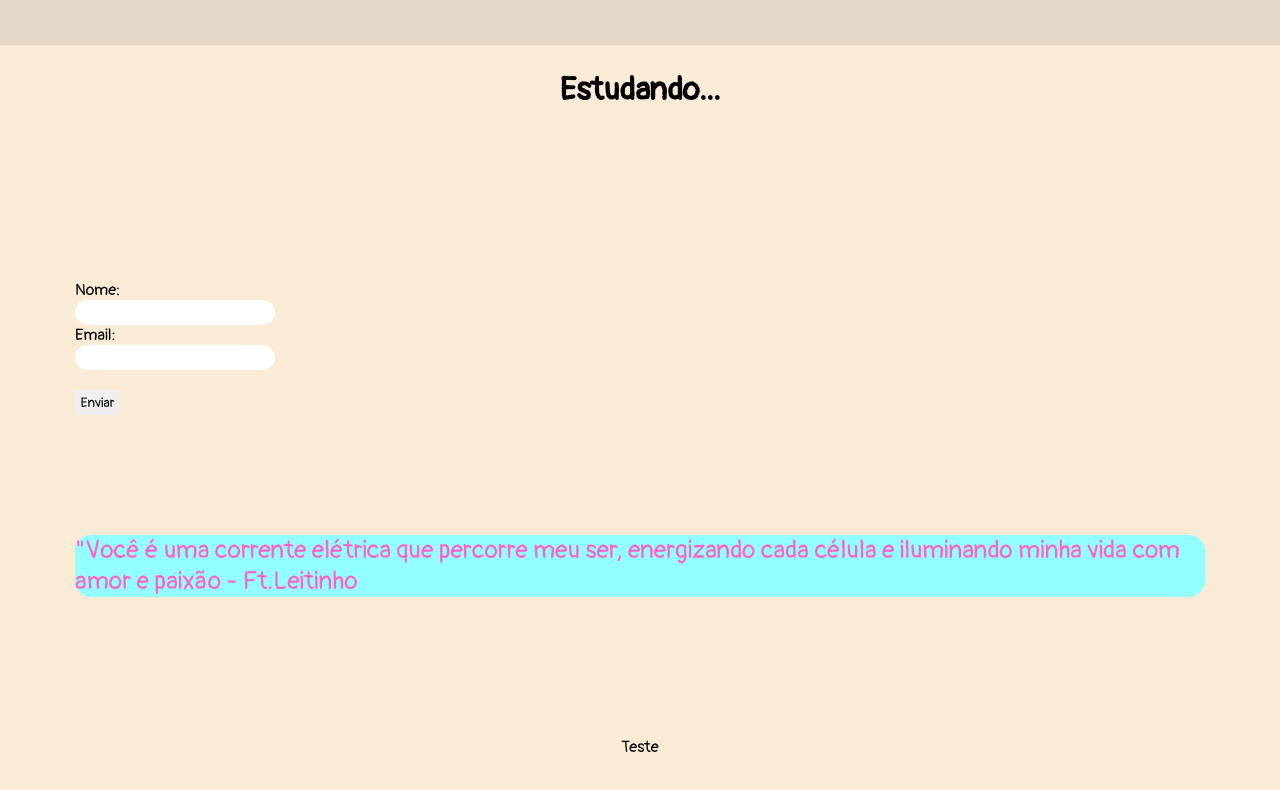
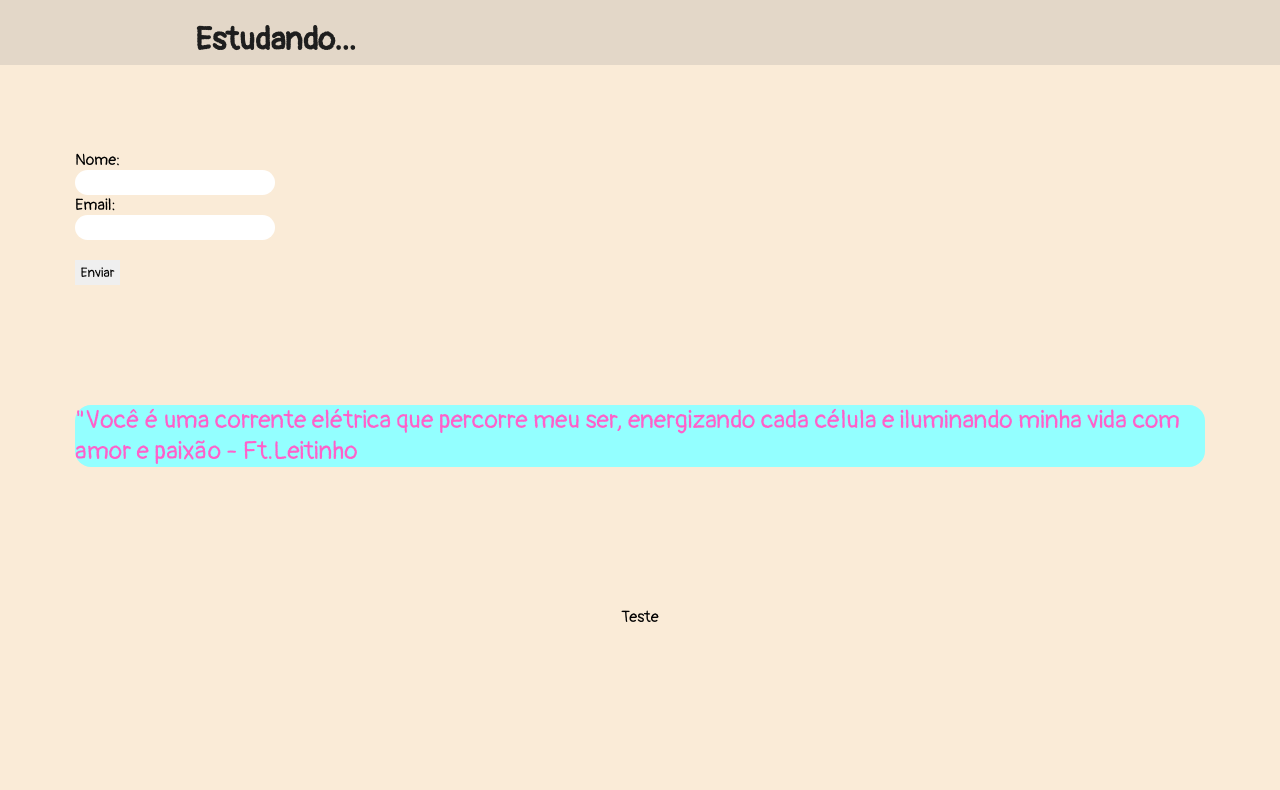
Before and after one commit to leitinho-dev/Estudos01, a plain HTML site: page index.html in a window 1280 px wide. Drawn offline with Linux system fonts and the light colour scheme; a web font is replaced by a local one.

Commit message:
add style.css

```diff
--- a/style.css
+++ b/style.css
@@ -28,9 +28,9 @@ body{
 
 }
 
-.c1{
-    /*position: fixed;
-    /*margin: -150px 0px 0px 120px;*/
+#cabeca1{
+    position: fixed;
+    margin: -150px 0px 0px 120px;
     text-align: center;
 }
 
```
